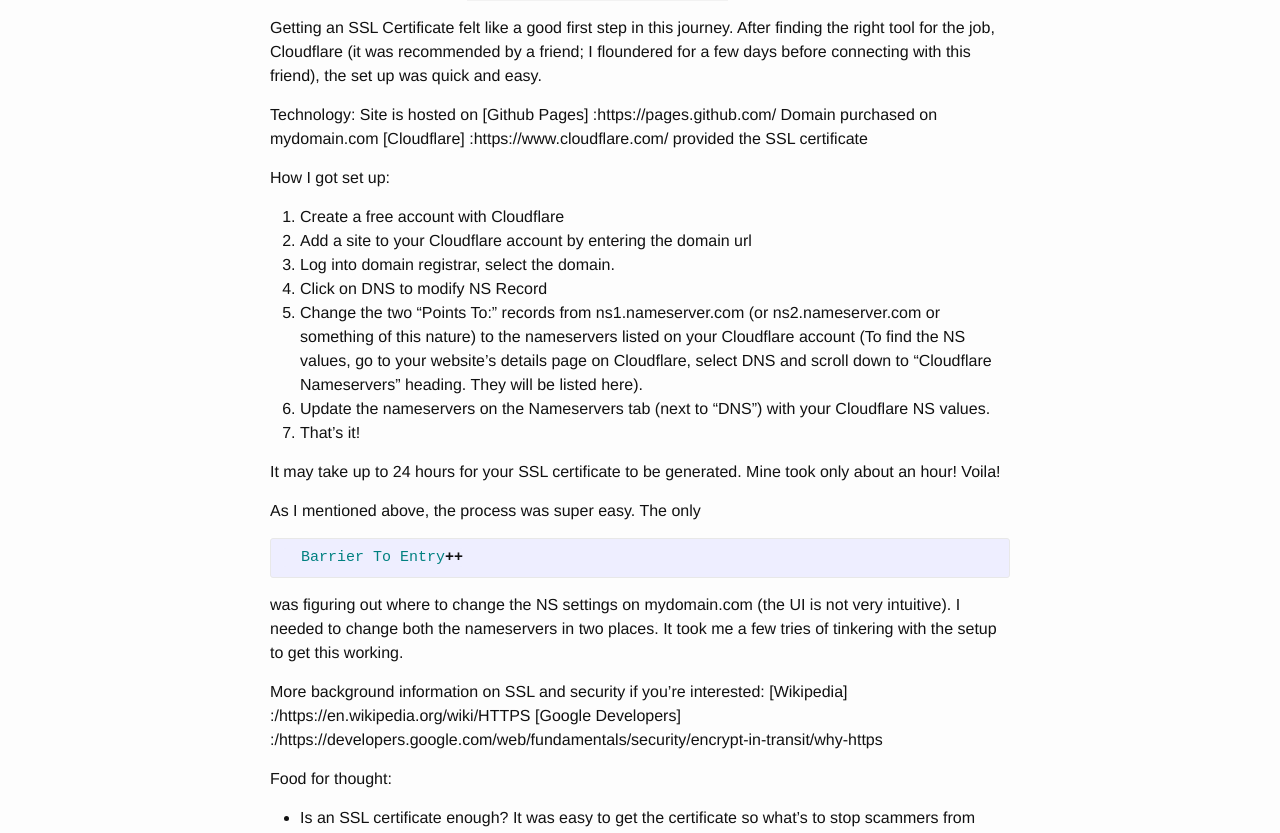
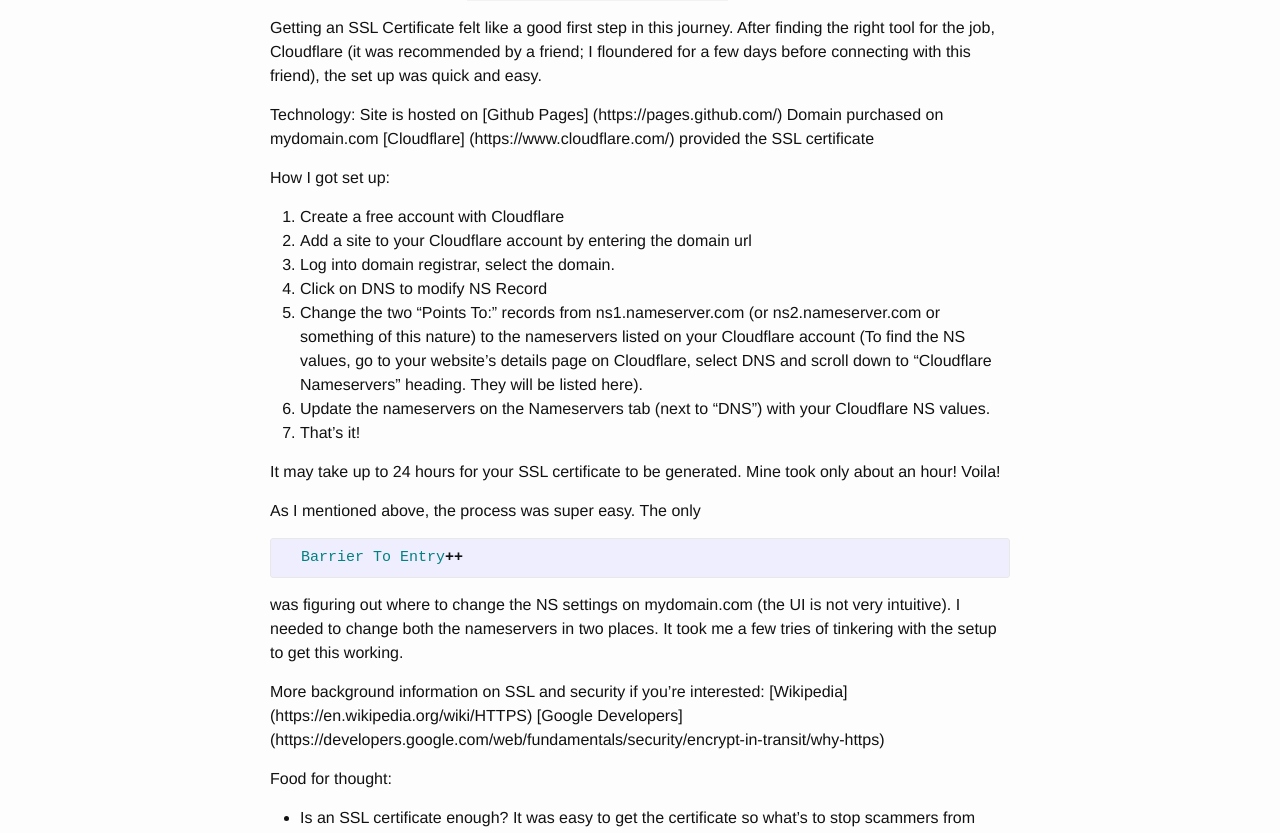
Before and after one commit to jenniferwiner/onehourchallenge, a Jekyll site: the page built from _posts/2018-03-05-cloudflare-and-ssl.markdown, in a window 1280 px wide. Shown: the part 391-1224 px from the top of the page. Built offline with Jekyll 4.4.1, drawn with Linux system fonts in a browser that asks for light colours.

Commit message:
fix links

```diff
--- a/_posts/2018-03-05-cloudflare-and-ssl.markdown
+++ b/_posts/2018-03-05-cloudflare-and-ssl.markdown
@@ -41,8 +41,8 @@ The only
 was figuring out where to change the NS settings on mydomain.com (the UI is not very intuitive). I needed to change both the nameservers in two places. It took me a few tries of tinkering with the setup to get this working.
 
 More background information on SSL and security if you're interested:
-[Wikipedia] :/https://en.wikipedia.org/wiki/HTTPS
-[Google Developers] :/https://developers.google.com/web/fundamentals/security/encrypt-in-transit/why-https
+[Wikipedia] (https://en.wikipedia.org/wiki/HTTPS)
+[Google Developers] (https://developers.google.com/web/fundamentals/security/encrypt-in-transit/why-https)
 
 Food for thought:
 - Is an SSL certificate enough? It was easy to get the certificate so what's to stop scammers from doing the same, making visitors feel secure on fraudulent sites by displaying that little green lock as the while stealing CC numbers or personal information?
```
Also changed, not shown: other parts of _posts/2018-03-05-cloudflare-and-ssl.markdown (+2 -2 lines).
